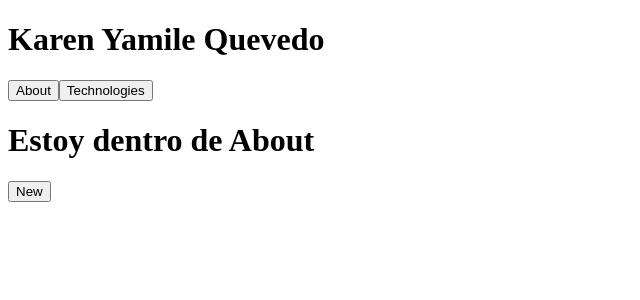
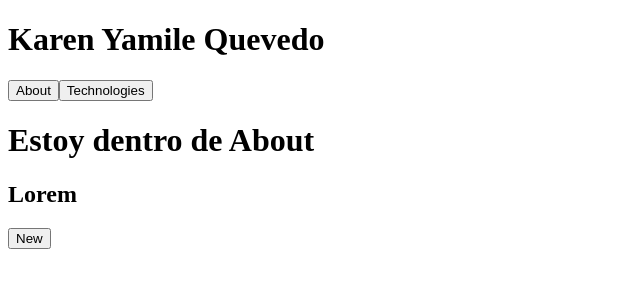
Before and after one commit to karenqueve/CV-karen, a React (Create React App) app: page / in a window 1280 px wide. Both pictures are taken after a click on the button "About". Shown: the top 300 px of the page, without its empty margins (0-640 px from the left). Built offline with nearby package versions, Linux system fonts and the light colour scheme.

Commit message:
componente about

```diff
--- a/src/App.jsx
+++ b/src/App.jsx
@@ -20,7 +20,7 @@ function App() {
       <button onClick={() => setShow("about")}>About</button>
       <button onClick={() => setShow("technologies")}>Technologies</button>
 
-      {show === 'about' ? <About /> : null}
+      {show === 'about' ? <About about={about} /> : null}
       {show === 'technologies' && <Technologies technologies={technologies} />}
 
       <button>New</button>
--- a/src/components/About.jsx
+++ b/src/components/About.jsx
@@ -1,11 +1,11 @@
 import React from 'react'
 
-const About = () => {
+export default function About({ about }) {
     return (
         <div>
             <h1>Estoy dentro de About</h1>
+
+            <h2>{about.name}</h2>
         </div>
     )
 }
-
-export default About
```
